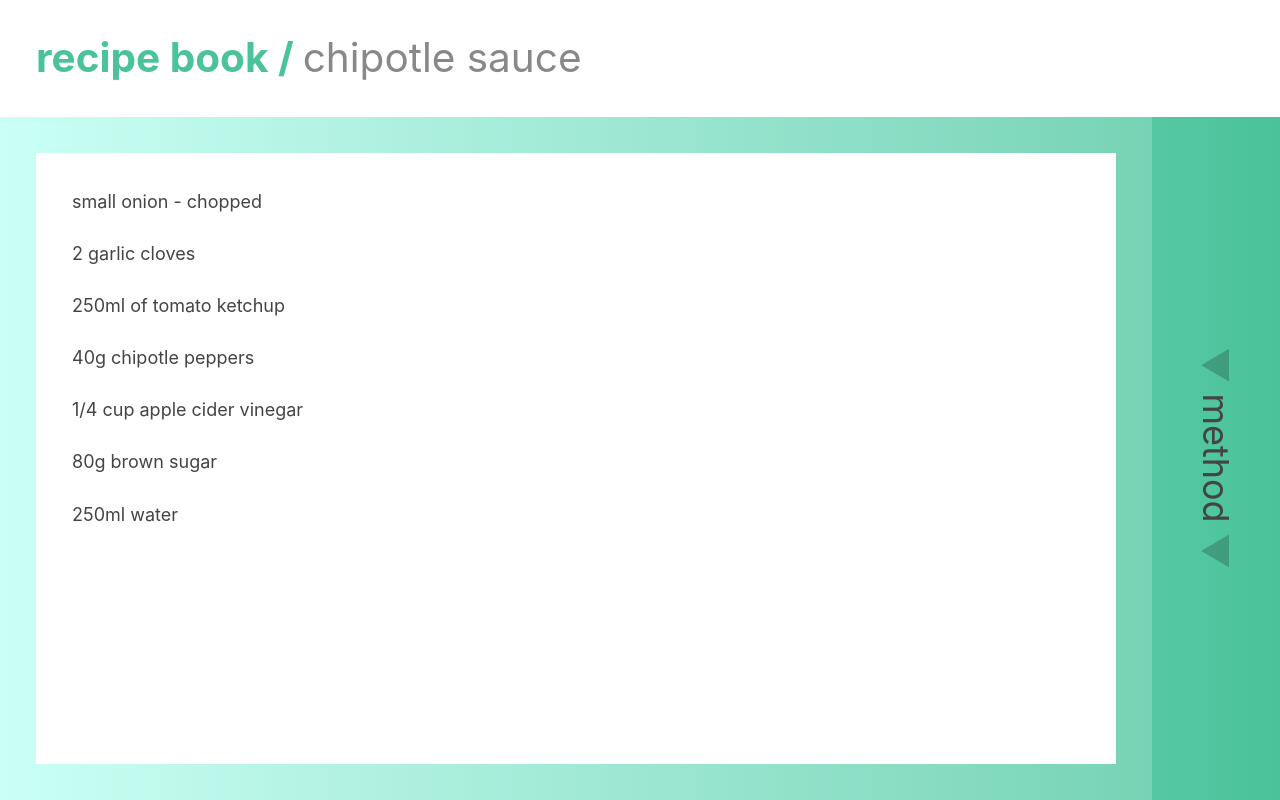
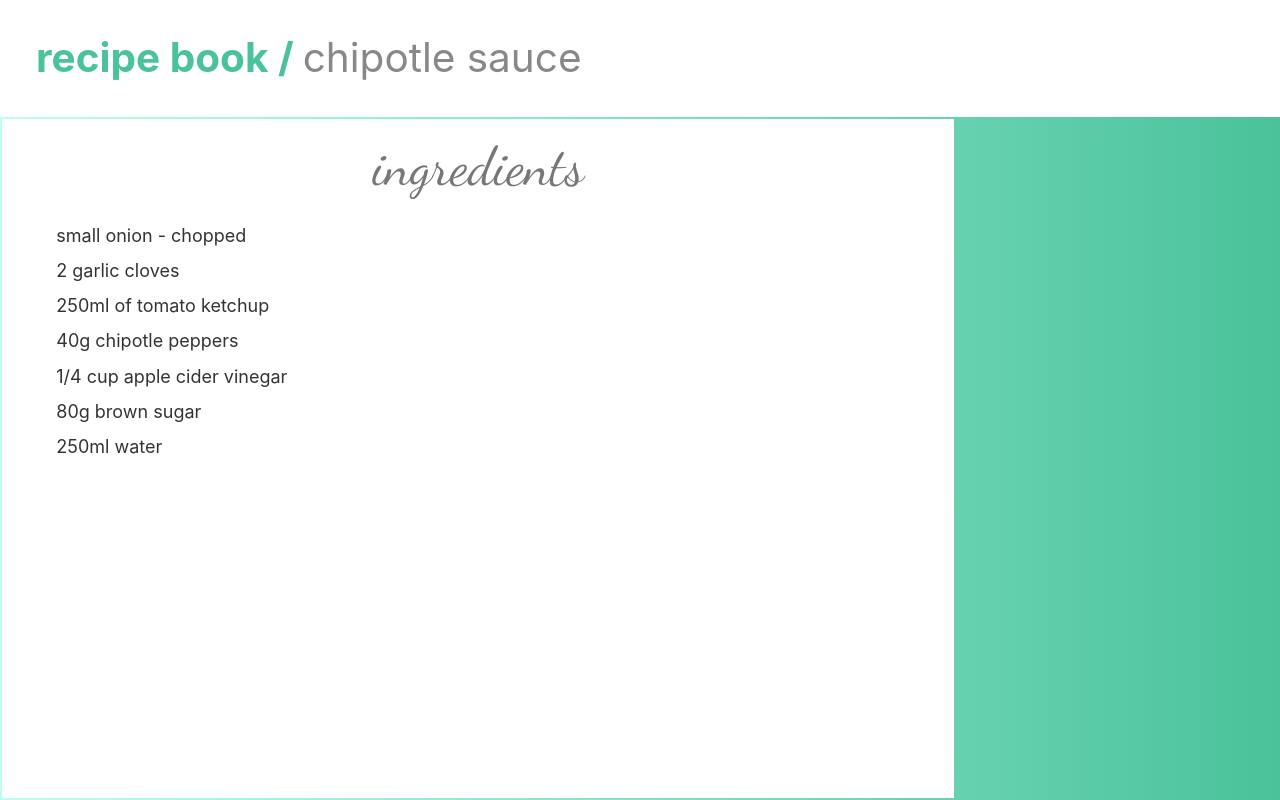
Before and after one commit to dijonmusters/recipe-book, a Gatsby site: page /recipes/chipotle-sauce in a window 1280 px wide. Built offline with nearby package versions, Linux system fonts and the light colour scheme; Gatsby itself is replaced by a stand-in of ours; some packages are replaced by stand-ins of ours.

Commit message:
LOOKS: Implement new design

```diff
--- a/src/components/recipe.js
+++ b/src/components/recipe.js
@@ -3,59 +3,34 @@ import styled from 'styled-components';
 import { RecipeContext } from '../context/RecipeProvider';
 
 const Container = styled.div`
-  flex: 1;
   display: flex;
-  justify-content: ${props => props.selected ? 'flex-start' : 'flex-end'};
+  margin: 0.125rem;
   overflow-x: hidden;
-  color: #444;
 `;
 
 const Content = styled.div`
-  background-color: white;
-  height: 100%;
-  padding: 2rem;
+  display: flex;
+  overflow: scroll;
+  scroll-snap-type: x mandatory;
 `;
 
-const Ingredients = styled.div`
-  padding: 2rem;
-  flex-grow: 1;
-  flex-shrink: 0;
-  flex-basis: ${props => props.selected ? '90%' : '0'};
-  background-color: rgba(255, 255, 255, 0.2);
-  height: ${props => props.selected ? 'auto' : '0'};
-  overflow-y: scroll;
+const Panel = styled.div`
+  min-width: 100%;
+  padding: 0 3rem;
+  scroll-snap-align: center;
+  background-color: white;
+  padding-bottom: 1rem;
 `;
 
-const Method = styled.div`
-  padding: 2rem;
-  flex-grow: 1;
-  flex-shrink: 0;
-  flex-basis: ${props => props.selected ? '90%' : '0'};
-  height: ${props => props.selected ? 'auto' : '0'};
-  transition: all 0.2s ease-in;
-  overflow-y: scroll;
-`;
-
-const Tab = styled.div`
-  width: 10%;
-  max-height: 100vh;
-  display: flex;
-  flex-grow: 0;
-  flex-shrink: 0;
-  flex-basis: ${props => props.selected ? '10%' : '0'};
-  background-color: ${props => props.selected ? '' : 'rgba(255, 255, 255, 0.4)'};
-  justify-content: center;
-  align-items: center;
-  transition: all 0.2s ease-in;
-  &:hover {
-    cursor: pointer;
-  }
-`;
-
-const Text = styled.div`
-  transform: ${props => props.selected ? 'rotate(90deg)' : 'rotate(-90deg)'};
-  font-size: 2rem;
-  transition: all 0.2s;
+const Title = styled.h1`
+  font-family: 'Dancing Script', cursive;
+  text-align: center;
+  padding: 1rem 0;
+  margin-bottom: 0;
+  font-weight: 100;
+  color: #777;
+  font-size: 3rem;
+  background-color: white;
 `;
 
 const Ingredient = styled.span`
@@ -63,24 +38,18 @@ const Ingredient = styled.span`
   &:hover {
     cursor: pointer;
   }
-`;
-
-const Chevron = styled.span`
-  margin: 10px;
-  color: rgba(0, 0, 0, 0.2);
-  transform: translateY(200px);
+  display: block;
+  margin: 0.5rem 0;
 `;
 
 const Recipe = ({ method, ingredients, name }) => {
   const [selectedIngredients, setSelectedIngredients] = useState([]);
-  const [selected, setSelected] = useState(true);
   const { setSelectedRecipe } = useContext(RecipeContext);
+
   useEffect(() => {
     setSelectedRecipe(name);
   }, []);
-  const handleToggle = () => {
-    setSelected(!selected);
-  };
+
   const handleSelectIngredient = ingredient => {
     setSelectedIngredients(
       selectedIngredients.includes(ingredient)
@@ -88,32 +57,33 @@ const Recipe = ({ method, ingredients, name }) => {
         : [...selectedIngredients, ingredient]
     );
   }
+
   const renderIngredient = (ingredient) => (
-    <p key={ingredient}>
-      <Ingredient selected={selectedIngredients.includes(ingredient)} onClick={() => handleSelectIngredient(ingredient)}>
-        {ingredient}
-      </Ingredient>
-    </p>
+    <Ingredient
+      key={ingredient}
+      selected={selectedIngredients.includes(ingredient)}
+      onClick={() => handleSelectIngredient(ingredient)}
+    >
+      {ingredient}
+    </Ingredient>
   );
+
   return (
-    <Container selected={selected}>
-      <Ingredients selected={selected}>
-        <Content>
+    <Container>
+      <Content>
+        <Panel>
+          <Title>
+            ingredients
+          </Title>
           {ingredients.map(renderIngredient)}
-        </Content>
-      </Ingredients>
-      <Tab selected={selected} onClick={handleToggle}>
-      <Text selected={selected}>
-        <Chevron>&#9660;</Chevron>
-        { selected ? 'Method' : 'Ingredients' }
-        <Chevron>&#9660;</Chevron>
-      </Text>
-      </Tab>
-      <Method selected={!selected}>
-        <Content>
+        </Panel>
+        <Panel>
+          <Title>
+            method
+          </Title>
           <div dangerouslySetInnerHTML={{ __html: method }} />
-        </Content>
-      </Method>
+        </Panel>
+      </Content>
     </Container>
   );
 }
--- a/src/layouts/index.js
+++ b/src/layouts/index.js
@@ -6,10 +6,10 @@ import Header from '../components/header';
 
 const Container = styled.div`
   min-height: 100vh;
+  background: linear-gradient(to right, #BDFFF3, #4AC29A);
+  text-transform: lowercase;
   display: flex;
   flex-direction: column;
-  background: linear-gradient(to right, #BDFFF3, #4AC29A);
-  text-transform: lowercase;
 `;
 
 const Main = styled.main`
@@ -19,14 +19,14 @@ const Main = styled.main`
 
 const Layout = props => {
   return (
-    <Container>
-      <RecipeProvider>
+    <RecipeProvider>
+      <Container>
         <Header />
         <Main>
           {props.children}
         </Main>
-      </RecipeProvider>
-    </Container>
+      </Container>
+    </RecipeProvider>
   );
 }
 
--- a/src/styles/reset.css
+++ b/src/styles/reset.css
@@ -1,3 +1,8 @@
+@font-face {
+  font-family: 'Dancing Script';
+  src: url('../fonts/DancingScript-Regular.ttf') format('truetype');
+}
+
 html {
   font-family: -apple-system, BlinkMacSystemFont, Segoe UI, Roboto, Oxygen,
   Ubuntu, Cantarell, Fira Sans, Droid Sans, Helvetica Neue, sans-serif;;
```
Also changed, not shown: src/fonts/DancingScript-Bold.ttf (added), src/fonts/DancingScript-Regular.ttf (added).
